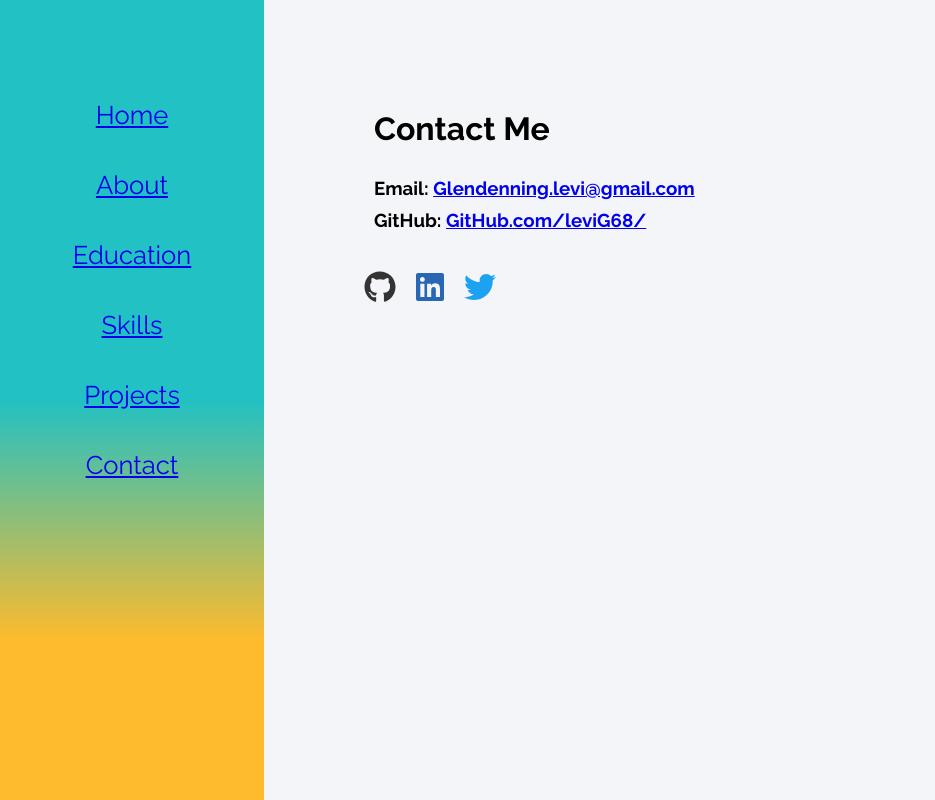
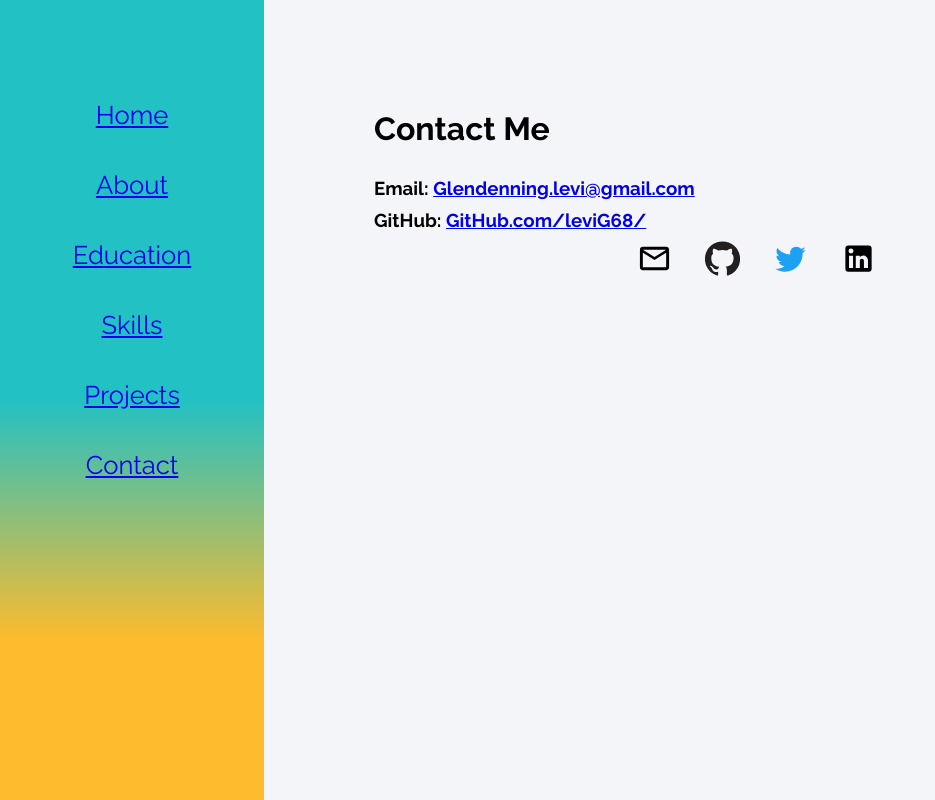
Before and after one commit to LeviG68/react-portfolio, a React (Create React App) app: page /contact in a window 1280 px wide. Shown: the whole page, without its empty margins (0-935 px from the left). Built offline with nearby package versions, Linux system fonts and the light colour scheme.

Commit message:
material-ui icons and grid layout for social.js conponent

```diff
--- a/src/App.css
+++ b/src/App.css
@@ -117,21 +117,28 @@ p {
   background-color: #ffffff;
   box-shadow: 0 10px 20px rgba(0, 0, 0, 0.19), 0 6px 6px rgba(0, 0, 0, 0.23);
 }
-
-.github social {
+/* .mail{
+  display: inline;
   position: relative;
-  left: 20px;
+  padding-right: 20px;
+}
+.github {
+  display: inline;
+  position: relative;
+  padding-left: 20px;
 }
 
-.linkedin social {
+.linkedin{
+  display: inline;
   position: relative;
   padding-right: 100px;
 }
 
-.twitter social {
+.twitter{
+  display: inline;
   position: relative;
   padding-right: 100px;
-}
+} */
 a.linkedin {
   color: #2867b2;
 }
--- a/src/Components/Social.js
+++ b/src/Components/Social.js
@@ -1,27 +1,61 @@
 import React, { Component } from 'react';
-import { FontAwesomeIcon } from '@fortawesome/react-fontawesome'
-import { faGithub, faLinkedin, faTwitter} from '@fortawesome/free-brands-svg-icons'
+
+//import of Material-ui icons, themes and colors
+import { ThemeProvider, createMuiTheme} from '@material-ui/core/styles';
+import { Grid } from '@material-ui/core';
+
+import MailOutlineIcon from '@material-ui/icons/MailOutline';
 import GitHubIcon from '@material-ui/icons/GitHub';
+import TwitterIcon from '@material-ui/icons/Twitter';
+import LinkedInIcon from '@material-ui/icons/LinkedIn';
 
+const customTheme = createMuiTheme ({
+    spacing: 2,
+    palette: {
+        primary: {
+            main: '#1DA1F2'
+        },
+        secondary: {
+            main: '#211F1F'
+        },
+        accent: {
+            main: '#2867B2'
+        },
+    },
+    root: {
+        paddingLeft: '20px',
+        paddingright: '20px',
+        display: 'grid',
+
+
+    },
+});
 
 class Social extends Component {
 
     render() {
 
+        // const theme = customTheme();
+
         return (
+            <Grid container spacing={1} justify="center">
+                <ThemeProvider theme={customTheme}>
+                    <Grid item xs={1}>
+                        <MailOutlineIcon fontSize="large" spacing={4} className />
+                    </Grid>
+                    <Grid item xs={1}>
+                        <GitHubIcon  fontSize='large' color='secondary' className='github'/>
+                    </Grid>
+                    <Grid item xs={1}>
+                        <TwitterIcon fontSize='Large' color='primary' className='twitter'/>
+                    </Grid>
+                    <Grid item xs={1}>
+                    <LinkedInIcon fontSize='Large' color='accent' className='linkedin' />
+                    </Grid>
 
-            <div className='social'>
+                </ThemeProvider>
+            </Grid>
 
-                <a href="https://github.com/LeviG68" className= "github social"> <FontAwesomeIcon icon={faGithub} size='2x'/>
-                </a>
-                <a href="https://www.linkedin.com/in/levi-glendenning/" className="linkedin social"><FontAwesomeIcon icon={faLinkedin} size='2x'/>
-                </a>
-                <a href="https://twitter.com/@DevopPeachfuzz" className= "twitter social"><FontAwesomeIcon icon={faTwitter} size='2x' />
-                </a>
-
-
-
-            </div>
         )
     }
 }
```
